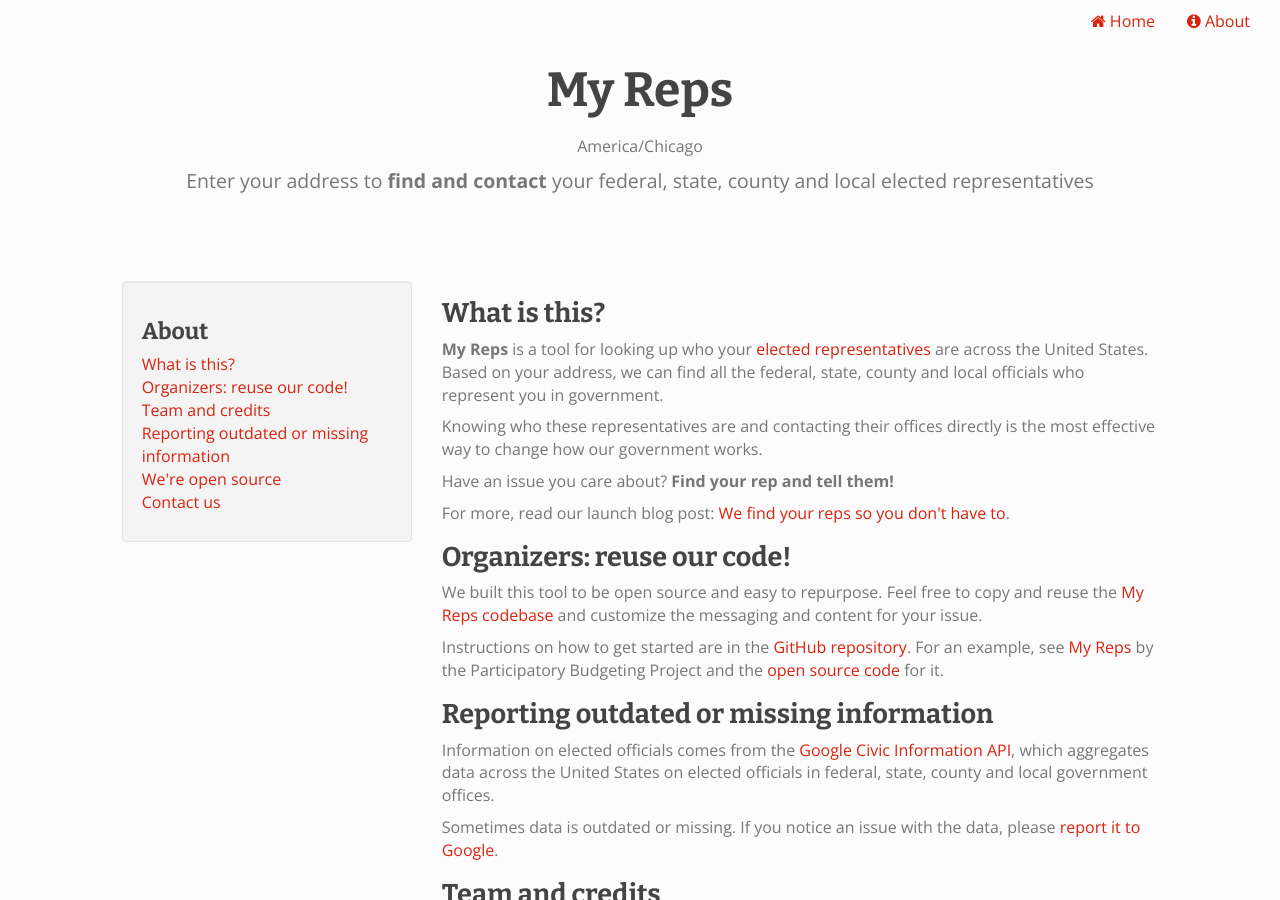
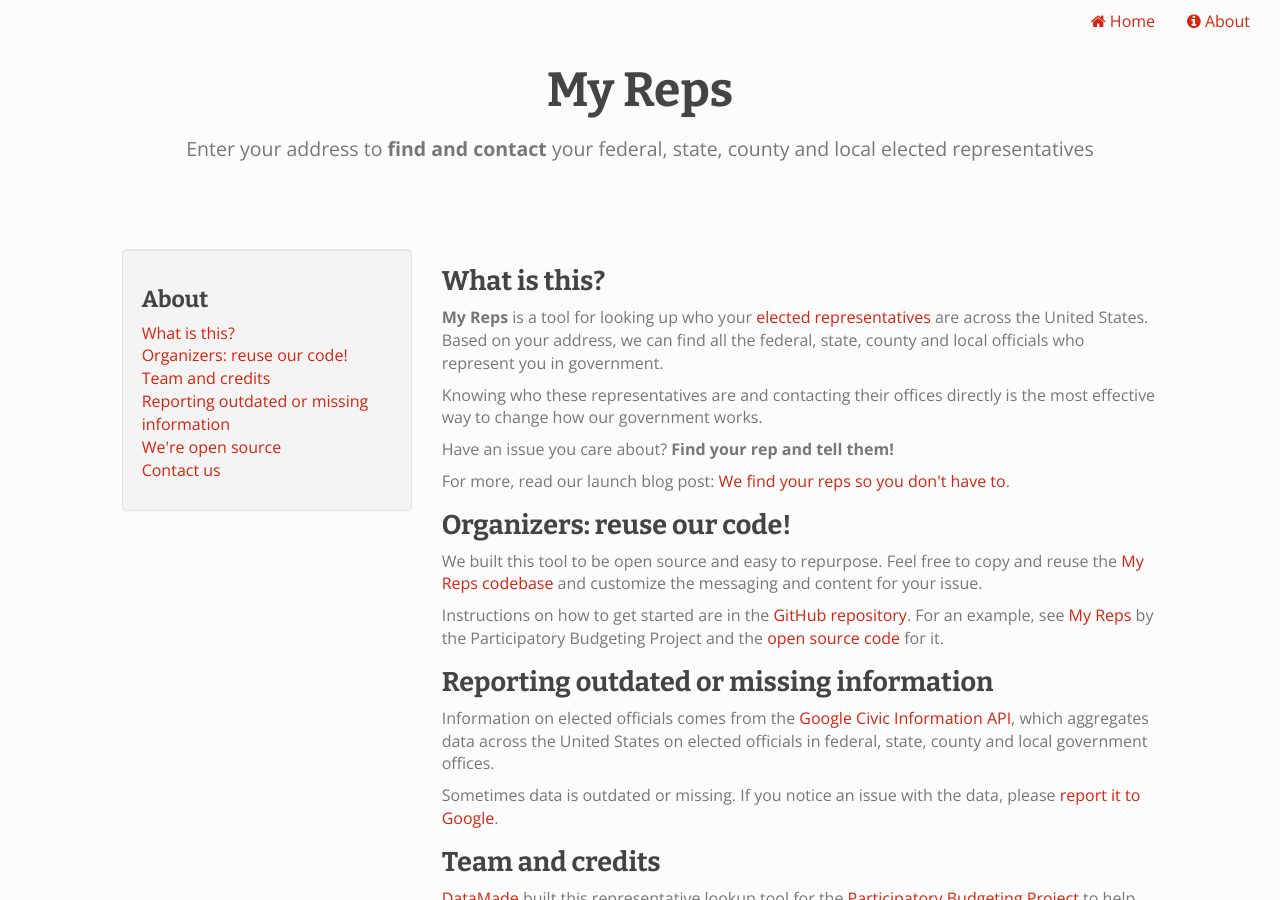
Before and after one commit to AlexMindock/myReps, a Jekyll site: the page built from about.html, in a window 1280 px wide and 900 px high. Built offline with Jekyll 4.4.1, drawn with Linux system fonts in a browser that asks for light colours; nearby versions of some CDN libraries; comment, search, counter and statistics services are not loaded.

Commit message:
Update default.html

```diff
--- a/_layouts/default.html
+++ b/_layouts/default.html
@@ -117,7 +117,7 @@
       <div class='text-center'>
         <h1><a href='index.html'>My Reps</a></h1>
         <!-- Update this tagline! -->
-        <p>{{ site.timezone }}</p>
+        <p>{{ site.google_api_key }}</p>
         <p class='lead'>Enter your address to <strong>find and contact</strong> your federal, state, county and local
           elected representatives</p>
       </div>
```
